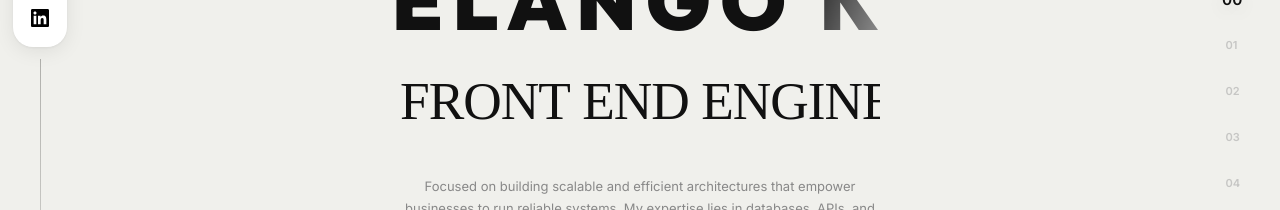
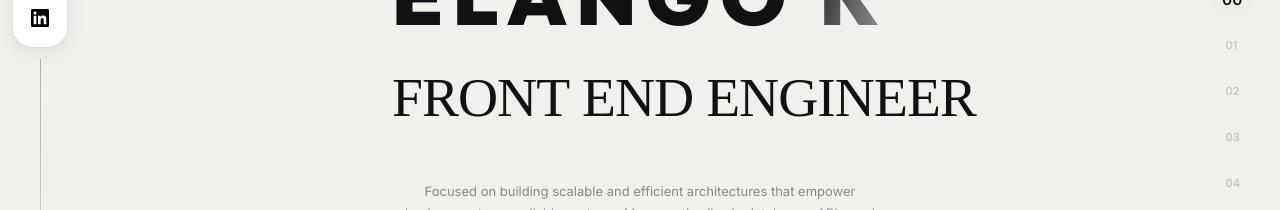
Before and after one commit to elangokumar8031/profile, a React (Vite) app: page / in a window 1280 px wide. Shown: the part 263-473 px from the top of the page. Built offline with nearby package versions, Linux system fonts and the light colour scheme; no server answers; a web font is replaced by a local one.

Commit message:
fix: remove overflow:hidden to stop EER cropping, use overflow:visible on TextPressure

```diff
--- a/src/components/HeroSection.css
+++ b/src/components/HeroSection.css
@@ -26,17 +26,17 @@
   text-align: center;
 }
 
-/* TextPressure wrapper — max-width controls the font-size formula: containerW / (chars/2) */
+/* TextPressure wrapper — explicit height is required (TextPressure fills 100% height).
+   overflow is intentionally visible: hero-section clips any real overflow at section level. */
 .hero-title-pressure {
+  position: relative;
   width: 100%;
-  max-width: 480px;     /* 480 / 8.5 chars ≈ 56px font — matches the original screenshot */
+  max-width: 500px;
   margin: 0 auto 20px;
-  height: clamp(50px, 7vw, 80px);
-  overflow: hidden;
+  height: clamp(60px, 8vw, 90px);
   touch-action: pan-y;
 }
 
-/* Text pressure h2 overrides */
 .text-pressure-title {
   letter-spacing: -1px !important;
 }
--- a/src/components/TextPressure.jsx
+++ b/src/components/TextPressure.jsx
@@ -25,39 +25,40 @@ const debounce = (func, delay) => {
 };
 
 const TextPressure = ({
-  text = 'Front End Engineer',
-  fontFamily = 'Compressa VF',
-  fontUrl = 'https://res.cloudinary.com/dr6lvwubh/raw/upload/v1529908256/CompressaPRO-GX.woff2',
+  text         = 'Front End Engineer',
+  fontFamily   = 'Compressa VF',
+  fontUrl      = 'https://res.cloudinary.com/dr6lvwubh/raw/upload/v1529908256/CompressaPRO-GX.woff2',
 
-  width = true,
-  weight = true,
-  italic = true,
-  alpha = false,
+  width        = true,
+  weight       = true,
+  italic       = true,
+  alpha        = false,
 
-  flex = true,
-  stroke = false,
-  scale = false,
+  flex         = true,
+  stroke       = false,
+  scale        = false,
 
-  textColor = 'var(--text-primary)',
-  strokeColor = '#FF0000',
-  strokeWidth = 2,
-  className = '',
+  textColor    = 'var(--text-primary)',
+  strokeColor  = '#5227FF',
+  strokeWidth  = 2,
+  className    = '',
 
-  minFontSize = 24
+  minFontSize  = 24,
 }) => {
   const containerRef = useRef(null);
-  const titleRef = useRef(null);
-  const spansRef = useRef([]);
+  const titleRef     = useRef(null);
+  const spansRef     = useRef([]);
 
-  const mouseRef = useRef({ x: 0, y: 0 });
+  const mouseRef  = useRef({ x: 0, y: 0 });
   const cursorRef = useRef({ x: 0, y: 0 });
 
-  const [fontSize, setFontSize] = useState(minFontSize);
-  const [scaleY, setScaleY] = useState(1);
+  const [fontSize,   setFontSize]   = useState(minFontSize);
+  const [scaleY,     setScaleY]     = useState(1);
   const [lineHeight, setLineHeight] = useState(1);
 
   const chars = text.split('');
 
+  /* ── window-level mouse / touch tracking ── */
   useEffect(() => {
     const handleMouseMove = e => {
       cursorRef.current.x = e.clientX;
@@ -72,10 +73,11 @@ const TextPressure = ({
     window.addEventListener('mousemove', handleMouseMove);
     window.addEventListener('touchmove', handleTouchMove, { passive: true });
 
+    // Seed mouse to container center so font isn't stuck at default
     if (containerRef.current) {
       const { left, top, width, height } = containerRef.current.getBoundingClientRect();
-      mouseRef.current.x = left + width / 2;
-      mouseRef.current.y = top + height / 2;
+      mouseRef.current.x  = left + width  / 2;
+      mouseRef.current.y  = top  + height / 2;
       cursorRef.current.x = mouseRef.current.x;
       cursorRef.current.y = mouseRef.current.y;
     }
@@ -86,10 +88,12 @@ const TextPressure = ({
     };
   }, []);
 
+  /* ── responsive font sizing ── */
   const setSize = useCallback(() => {
     if (!containerRef.current || !titleRef.current) return;
 
-    const { width: containerW, height: containerH } = containerRef.current.getBoundingClientRect();
+    const { width: containerW, height: containerH } =
+      containerRef.current.getBoundingClientRect();
 
     let newFontSize = containerW / (chars.length / 2);
     newFontSize = Math.max(newFontSize, minFontSize);
@@ -101,7 +105,6 @@ const TextPressure = ({
     requestAnimationFrame(() => {
       if (!titleRef.current) return;
       const textRect = titleRef.current.getBoundingClientRect();
-
       if (scale && textRect.height > 0) {
         const yRatio = containerH / textRect.height;
         setScaleY(yRatio);
@@ -117,6 +120,7 @@ const TextPressure = ({
     return () => window.removeEventListener('resize', debouncedSetSize);
   }, [setSize]);
 
+  /* ── rAF animation loop ── */
   useEffect(() => {
     let rafId;
     const animate = () => {
@@ -125,7 +129,7 @@ const TextPressure = ({
 
       if (titleRef.current) {
         const titleRect = titleRef.current.getBoundingClientRect();
-        const maxDist = titleRect.width / 2;
+        const maxDist   = titleRect.width / 2;
 
         spansRef.current.forEach(span => {
           if (!span) return;
@@ -133,24 +137,22 @@ const TextPressure = ({
           const rect = span.getBoundingClientRect();
           const charCenter = {
             x: rect.x + rect.width / 2,
-            y: rect.y + rect.height / 2
+            y: rect.y + rect.height / 2,
           };
 
           const d = dist(mouseRef.current, charCenter);
 
-          const wdth = width ? Math.floor(getAttr(d, maxDist, 5, 200)) : 100;
-          const wght = weight ? Math.floor(getAttr(d, maxDist, 100, 900)) : 400;
-          const italVal = italic ? getAttr(d, maxDist, 0, 1).toFixed(2) : 0;
-          const alphaVal = alpha ? getAttr(d, maxDist, 0, 1).toFixed(2) : 1;
+          const wdth    = width  ? Math.floor(getAttr(d, maxDist, 5,   200)) : 100;
+          const wght    = weight ? Math.floor(getAttr(d, maxDist, 100, 900)) : 400;
+          const italVal = italic ? getAttr(d, maxDist, 0, 1).toFixed(2)      :   0;
+          const alphaVal = alpha ? getAttr(d, maxDist, 0, 1).toFixed(2)      :   1;
 
-          const newFontVariationSettings = `'wght' ${wght}, 'wdth' ${wdth}, 'ital' ${italVal}`;
+          const newFVS = `'wght' ${wght}, 'wdth' ${wdth}, 'ital' ${italVal}`;
 
-          if (span.style.fontVariationSettings !== newFontVariationSettings) {
-            span.style.fontVariationSettings = newFontVariationSettings;
-          }
-          if (alpha && span.style.opacity !== alphaVal) {
+          if (span.style.fontVariationSettings !== newFVS)
+            span.style.fontVariationSettings = newFVS;
+          if (alpha && span.style.opacity !== alphaVal)
             span.style.opacity = alphaVal;
-          }
         });
       }
 
@@ -161,54 +163,66 @@ const TextPressure = ({
     return () => cancelAnimationFrame(rafId);
   }, [width, weight, italic, alpha]);
 
-  const styleElement = useMemo(() => {
-    return (
+  /* ── font-face + stroke style injection ── */
+  const styleElement = useMemo(() => (
     <style>{`
       @font-face {
         font-family: '${fontFamily}';
         src: url('${fontUrl}');
         font-style: normal;
       }
-        .stroke span {
+      .tp-stroke span {
         position: relative;
         color: ${textColor};
       }
-        .stroke span::after {
+      .tp-stroke span::after {
         content: attr(data-char);
         position: absolute;
-          left: 0;
-          top: 0;
+        left: 0; top: 0;
         color: transparent;
         z-index: -1;
         -webkit-text-stroke-width: ${strokeWidth}px;
         -webkit-text-stroke-color: ${strokeColor};
       }
     `}</style>
-    );
-  }, [fontFamily, fontUrl, textColor, strokeColor, strokeWidth]);
+  ), [fontFamily, fontUrl, textColor, strokeColor, strokeWidth]);
 
   return (
-    <div ref={containerRef} className="relative w-full h-full overflow-hidden bg-transparent">
+    /* The wrapper must be position:relative with an explicit height
+       (set on the parent in HeroSection via .hero-title-pressure).
+       overflow:visible lets variable-font glyphs breathe at the edges. */
+    <div
+      ref={containerRef}
+      style={{ position: 'relative', width: '100%', height: '100%', overflow: 'visible' }}
+    >
       {styleElement}
       <h2
         ref={titleRef}
-        className={`text-pressure-title ${className} ${
-          flex ? 'flex justify-between' : ''
-        } ${stroke ? 'stroke' : ''} uppercase`}
+        className={`text-pressure-title ${className} ${stroke ? 'tp-stroke' : ''}`}
         style={{
           fontFamily,
-          fontSize: fontSize,
+          fontSize:        fontSize,
           lineHeight,
-          transform: `scale(1, ${scaleY})`,
+          display:         flex ? 'flex' : 'block',
+          justifyContent:  flex ? 'space-between' : undefined,
+          textTransform:   'uppercase',
+          transform:       `scale(1, ${scaleY})`,
           transformOrigin: 'center top',
-          margin: 0,
-          fontWeight: 100,
-          color: stroke ? undefined : textColor,
-          letterSpacing: '-1px',
+          margin:          0,
+          fontWeight:      100,
+          color:           stroke ? undefined : textColor,
+          letterSpacing:   '-1px',
+          padding:         '0 2px',   /* tiny side padding prevents edge-glyph cropping */
+          boxSizing:       'border-box',
         }}
       >
         {chars.map((char, i) => (
-          <span key={i} ref={el => (spansRef.current[i] = el)} data-char={char} className="inline-block">
+          <span
+            key={i}
+            ref={el => (spansRef.current[i] = el)}
+            data-char={char}
+            style={{ display: 'inline-block' }}
+          >
             {char === ' ' ? '\u00A0' : char}
           </span>
         ))}
```
Lines whose indentation alone changed are shown as unchanged.
